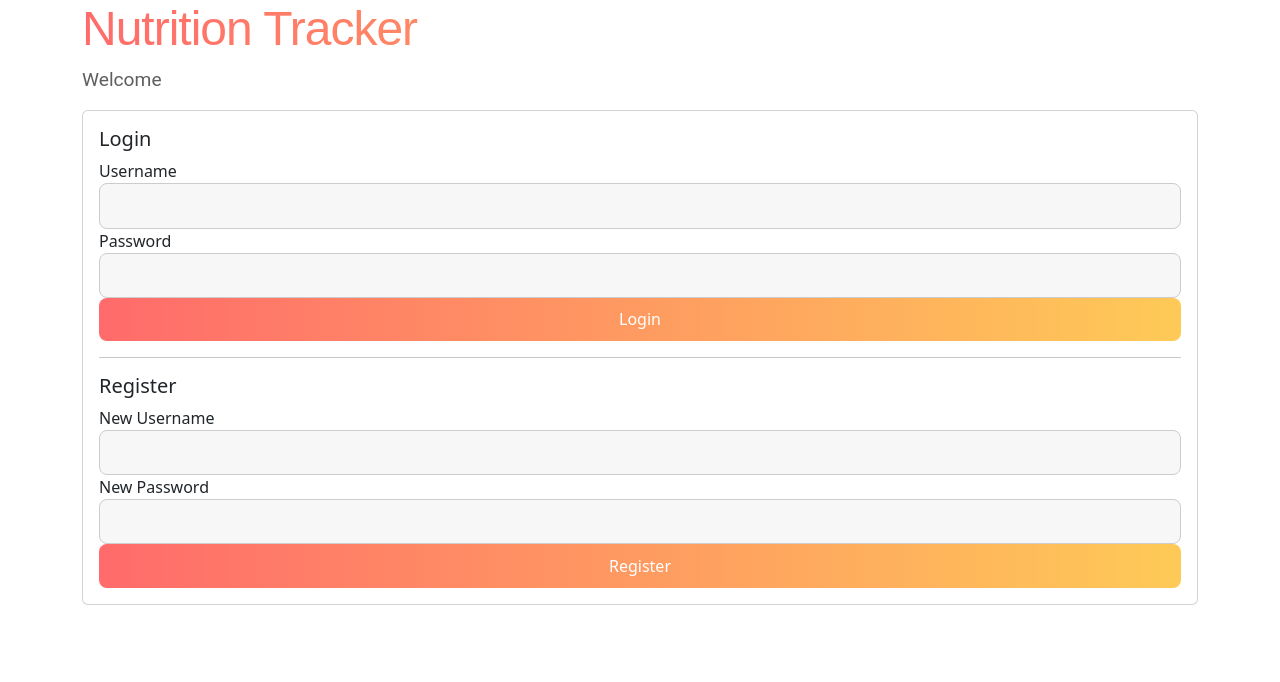
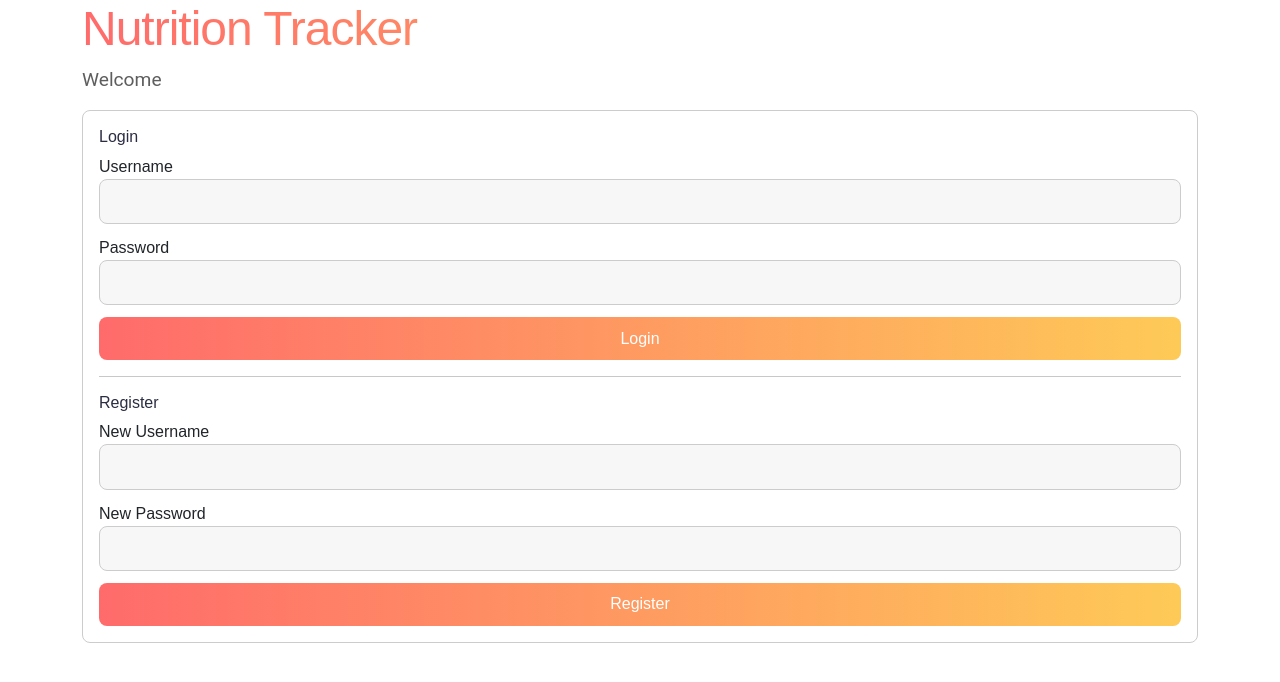
Before and after one commit to andrewdelreal/Nutrition-App, a React (Vite) app in the folder client/: page / in a window 1280 px wide. Shown: the top 682 px of the page. Built offline with nearby package versions, Linux system fonts and the light colour scheme.

Commit message:
fixed AuthBox styles

```diff
--- a/client/src/AuthBox.jsx
+++ b/client/src/AuthBox.jsx
@@ -1,4 +1,4 @@
-import './css/AuthBox.module.css';
+import styles from './css/AuthBox.module.css';
 
 function AuthBox({ onLogin, onRegister }) {
     function handleLogin(event) {
@@ -28,15 +28,15 @@ function AuthBox({ onLogin, onRegister }) {
     }
 
     return (
-        <div className="card">
+        <div className={styles.card}>
             <div className="card-body">
-                <h5 className="card-title">Login</h5>
+                <h5 className={styles.cardTitle}>Login</h5>
                 <form onSubmit={handleLogin} id="loginForm">
-                    <div className="form-group">
+                    <div className={styles.formGroup}>
                         <label>Username</label>
                         <input type="text" name="username" required />
                     </div>
-                    <div className="form-group">
+                    <div className={styles.formGroup}>
                         <label>Password</label>
                         <input type="password" name="password" required />
                     </div>
@@ -45,13 +45,13 @@ function AuthBox({ onLogin, onRegister }) {
 
                 <hr />
 
-                <h5 className="card-title">Register</h5>
+                <h5 className={styles.cardTitle}>Register</h5>
                 <form onSubmit={handleRegister} id="registerForm">
-                    <div className="form-group">
+                    <div className={styles.formGroup}>
                         <label>New Username</label>
                         <input type="text" name="newUsername" required />
                     </div>
-                    <div className="form-group">
+                    <div className={styles.formGroup}>
                         <label>New Password</label>
                         <input type="password" name="newPassword" required />
                     </div>
--- a/client/src/css/AuthBox.module.css
+++ b/client/src/css/AuthBox.module.css
@@ -8,13 +8,13 @@
     margin-bottom: 1rem;
 }
 
-.card-title {
+.cardTitle {
     margin-right: 0.5rem;
     font-size: 1rem;
     color: #2b2d42;
 }
 
-.form-group {
+.formGroup {
     margin-bottom: 0.75rem;
 }
 
```
